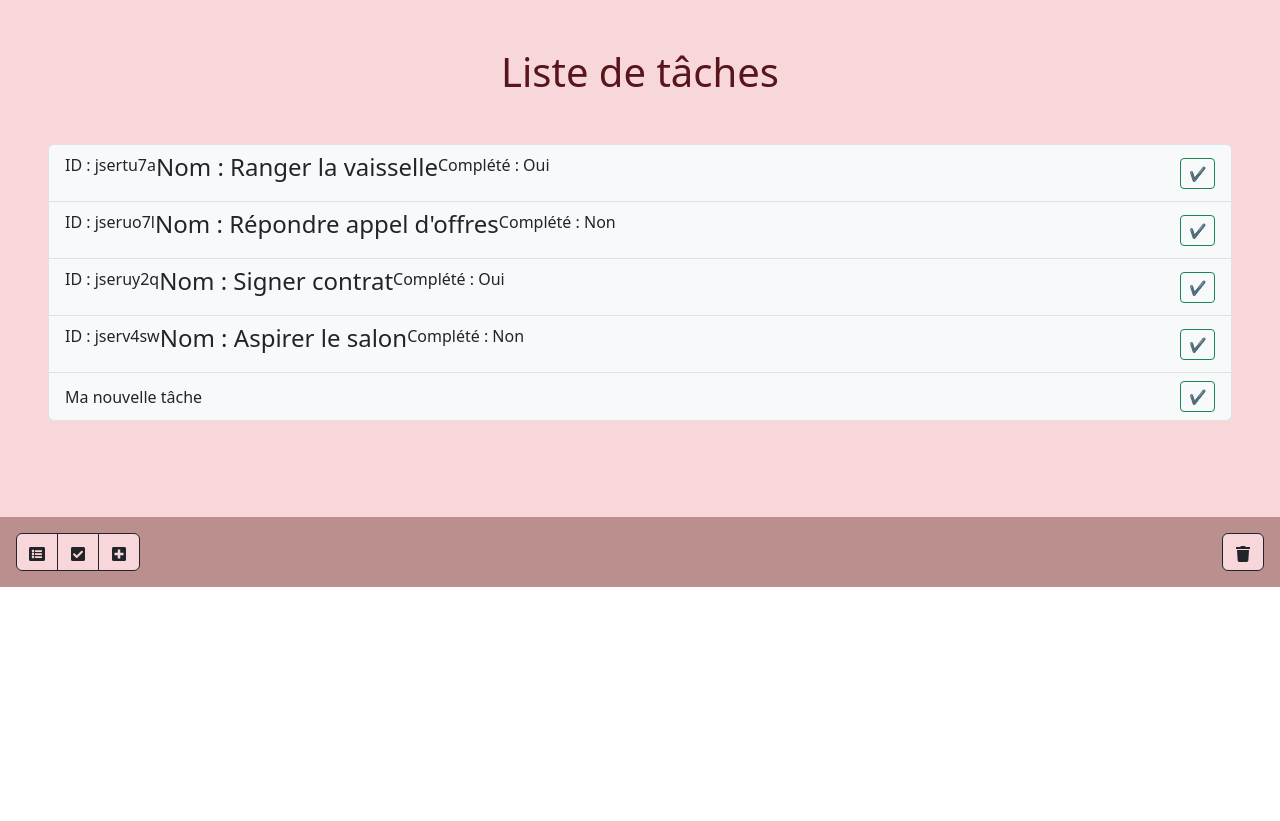
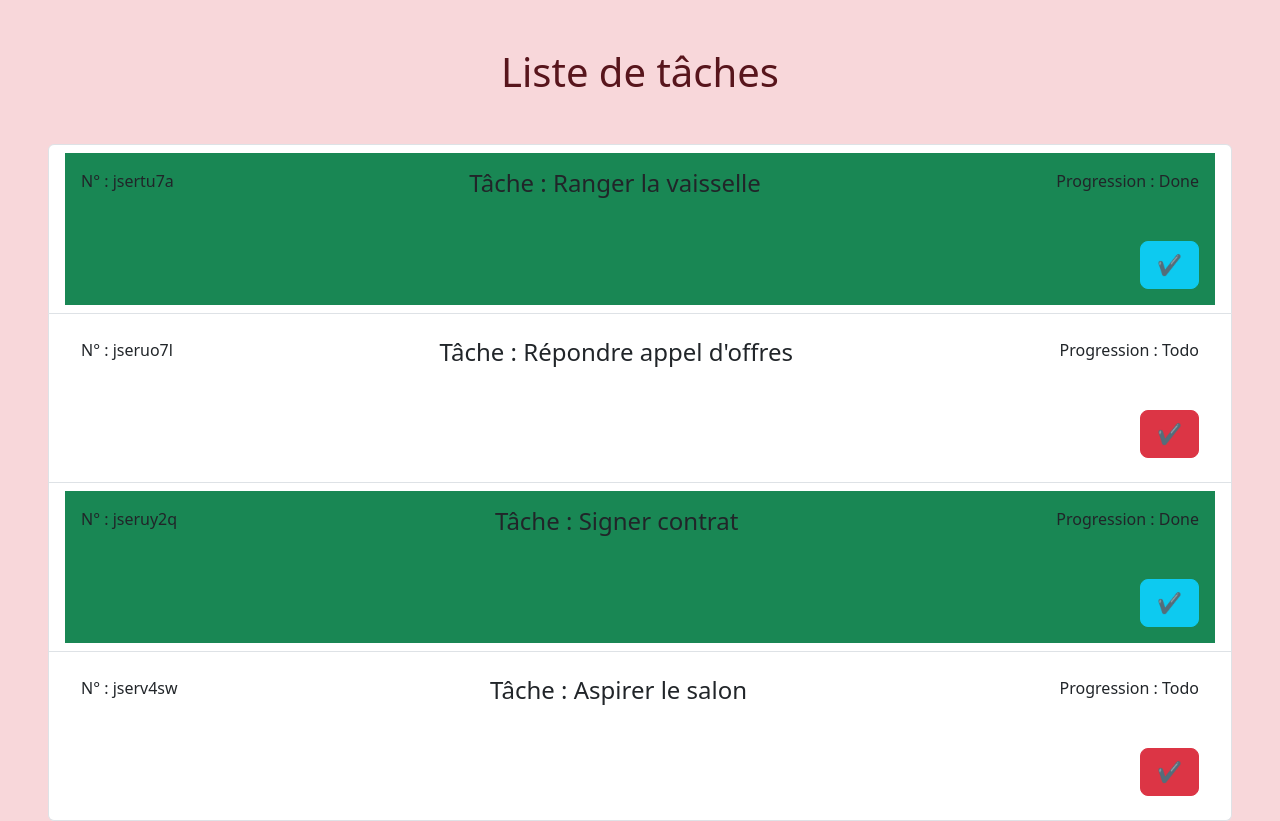
Before and after one commit to SylviaBan/todolist-react, a React (Create React App) app: page / in a window 1280 px wide. Shown: the top 821 px of the page. Before the commit the page ends 800 px from the top, so only its background shows below. Built offline with nearby package versions, Linux system fonts and the light colour scheme.

Commit message:
Ajout toggle.

```diff
--- a/src/components/Task.js
+++ b/src/components/Task.js
@@ -1,12 +1,34 @@
-import React from 'react';
+import React, { useState } from 'react';
 
-const Task = ({task}) => {
+const Task = ({ task }) => {
+    const { id, name } = task;
+    const [completed, setCompleted] = useState(task.completed);
+
+    const toggleCompleted = () => {
+        setCompleted(!completed);
+    };
+
     return (
-        <div className="task">
-            <p>ID : {task.id}</p>
-            <h4>Nom : {task.name}</h4>
-            <p>Complété : {task.completed ? 'Oui' : 'Non'}</p>
-
+        <div className={`${completed ? 'bg-success' : ''}`}>
+            <div className="d-flex justify-content-between p-3">
+                <div>
+                    <p>N° : {id}</p>
+                </div>
+                <div>
+                    <h4>Tâche : {name}</h4>
+                </div>
+                <div>
+                    <p>Progression : {completed ? 'Done' : 'Todo'}</p>
+                </div>
+            </div>
+            <div className="d-flex justify-content-end p-3">
+                <button
+                    className={`btn btn-lg ms-auto ${completed ? 'btn-info' : 'btn-danger'}`}
+                    onClick={toggleCompleted}
+                >
+                    &#x2714;
+                </button>
+            </div>
         </div>
     );
 };
--- a/src/components/TodoList.js
+++ b/src/components/TodoList.js
@@ -34,18 +34,11 @@ export default function TodoList() {
             <ul className="list-group m-5">
                 {/*affichage via une boucle - filtrage par tâche complétée ou non*/}
                 {filteredTasks.map(t => (
-                    <li className="list-group-item d-flex align-items-center bg-light">
+                    <li className="list-group-item">
                         {/*<Task key={t.id} task={t} />*/}
                         <Task task={t} />
-                        <button className="btn btn-sm ms-auto btn-outline-success">&#x2714;</button>
                     </li>)
                 )}
-
-                {/*affichage en dur*/}
-                <li className="list-group-item d-flex align-items-center bg-light">
-                    Ma nouvelle tâche
-                    <button className="btn btn-sm ms-auto btn-outline-success">&#x2714;</button>
-                </li>
             </ul>
         </section>
         </body>
--- a/src/index.css
+++ b/src/index.css
@@ -5,10 +5,6 @@ body {
     sans-serif;
   -webkit-font-smoothing: antialiased;
   -moz-osx-font-smoothing: grayscale;
-}
-
-main {
-  background-color: firebrick;
 }
 
 footer {
@@ -19,13 +15,3 @@ code {
   font-family: source-code-pro, Menlo, Monaco, Consolas, 'Courier New',
     monospace;
 }
-
-list-group-item {
-  display: flex;
-  background-color: goldenrod;
-}
-
-.task {
-  display: flex;
-  justify-content: space-around;
-}
```
